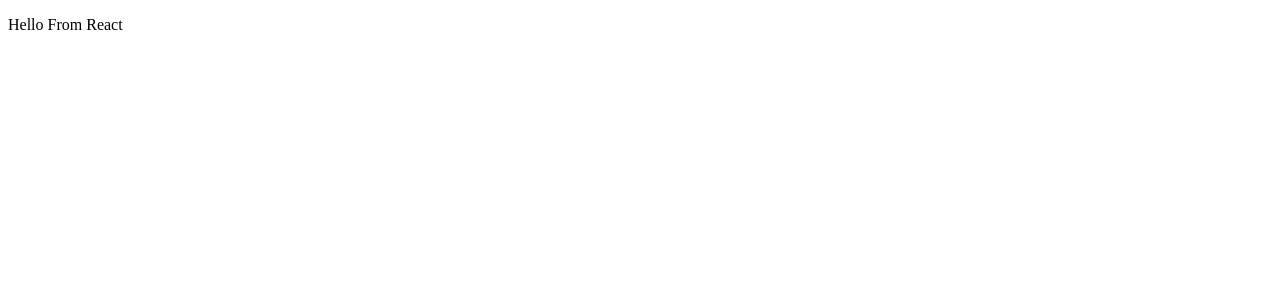
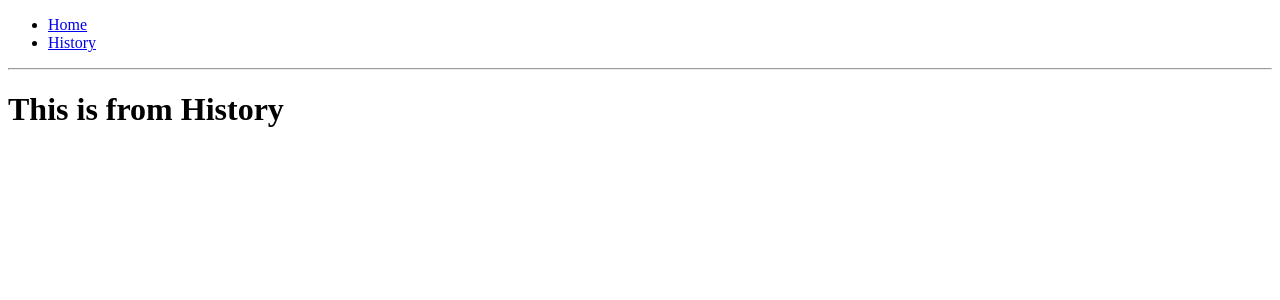
Before and after one commit to TonyWu5/NewAsia, a React app: page /history in a window 1280 px wide. Shown: the top 300 px of the page. Built offline with nearby package versions, Linux system fonts and the light colour scheme; the HTML template or start-up script is replaced by a standard one.

Commit message:
Add basic react-route setup

```diff
--- a/client/src/components/App.jsx
+++ b/client/src/components/App.jsx
@@ -1,11 +1,27 @@
 import React from 'react';
+import { BrowserRouter as Router, Route, Link } from "react-router-dom";
+
+import Home from './Home.jsx';
+import History from './History.jsx';
 
 class App extends React.Component {
   render() {
     return (
-      <div>
-        <p>Hello From React</p>
-      </div>
+      <Router>
+        <div>
+          <ul>
+            <li>
+              <Link to="/">Home</Link>
+            </li>
+            <li>
+              <Link to="/history">History</Link>
+            </li>
+          </ul>
+        <hr />
+        <Route exact path="/" component={Home} />
+        <Route exact path="/history" component={History} />
+        </div>
+      </Router>
     )
   }
 }
--- /dev/null
+++ b/client/src/components/History.jsx
@@ -0,0 +1,9 @@
+import React from 'react';
+
+const History = () =>(
+    <div>
+      <h1>This is from History</h1>
+    </div>
+)
+
+export default History;
--- a/client/src/components/Home.jsx
+++ b/client/src/components/Home.jsx
@@ -0,0 +1,13 @@
+import React from 'react';
+
+class Home extends React.Component {
+  render() {
+    return (
+      <div>
+        <h1>This is a basic Home Page</h1>
+      </div>
+    )
+  }
+}
+
+export default Home;
--- a/package.json
+++ b/package.json
@@ -22,7 +22,8 @@
     "express": "^4.16.4",
     "react": "^16.7.0",
     "react-bootstrap": "^0.32.4",
-    "react-dom": "^16.7.0"
+    "react-dom": "^16.7.0",
+    "react-router-dom": "^4.3.1"
   },
   "devDependencies": {
     "@babel/core": "^7.2.2",
```
Also changed, not shown: 2 other files (tests, documents, lock files or other folders).
